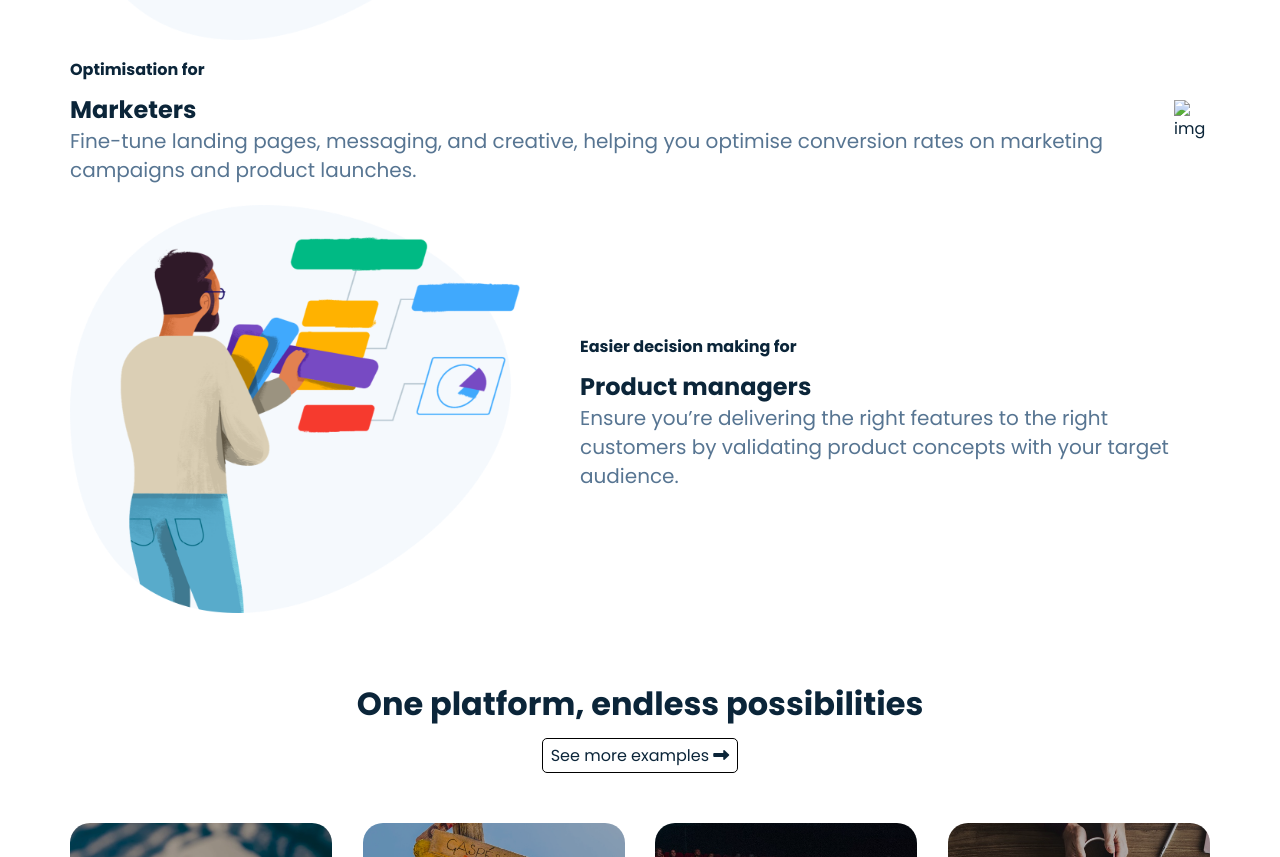
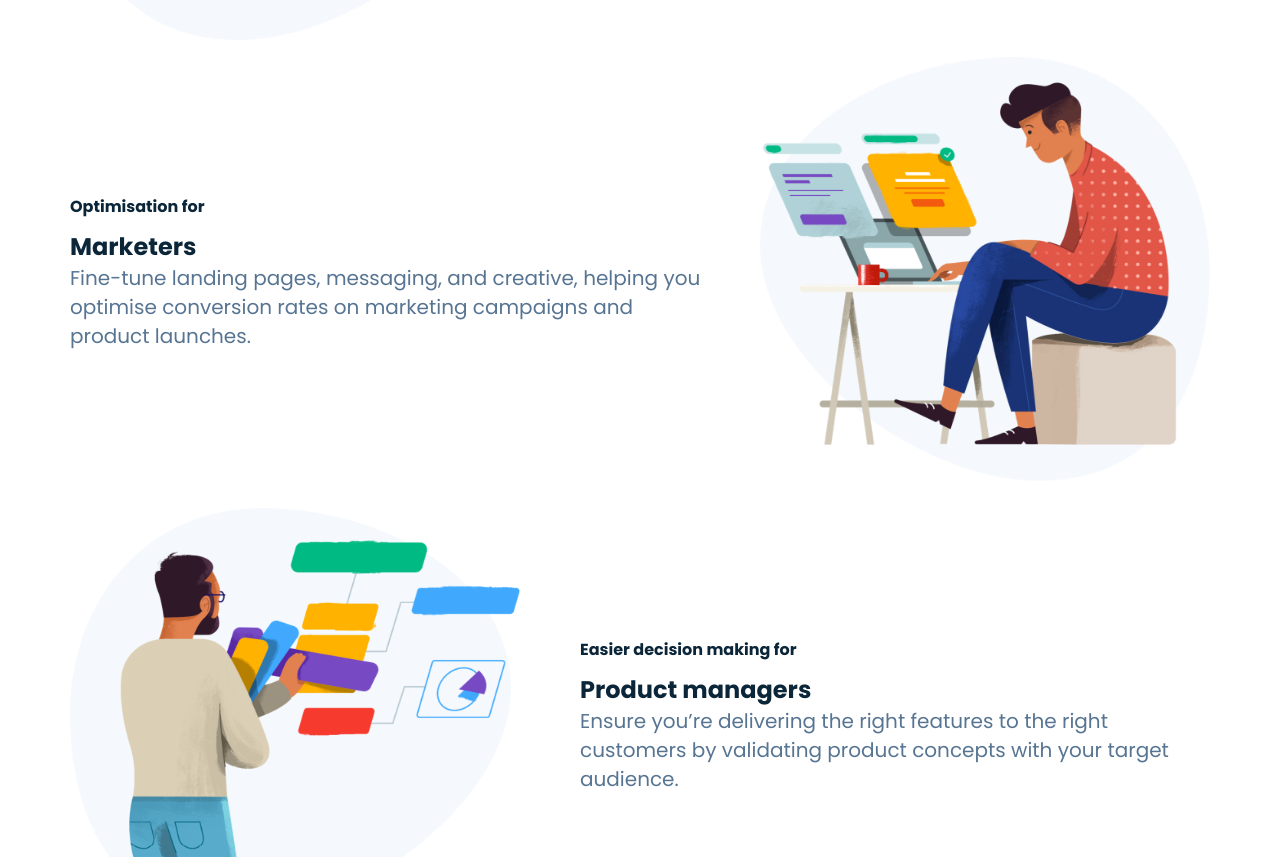
Before and after one commit to Ajay-Devkate/First-Website, a plain HTML site: page index.html in a window 1280 px wide. Shown: the part 1966-2823 px from the top of the page. Drawn offline with Linux system fonts and the light colour scheme; files whose address does not match are found by name.

Commit message:
Update index.html

```diff
--- a/index.html
+++ b/index.html
@@ -143,7 +143,7 @@
 
             </div>
             <div class="img-marketers">
-                <img src="assets/asset 21.png" alt="img">
+                <img src="asset 21.png" alt="img">
             </div>
         </div>
         <div class="container flex feature-product">
```
